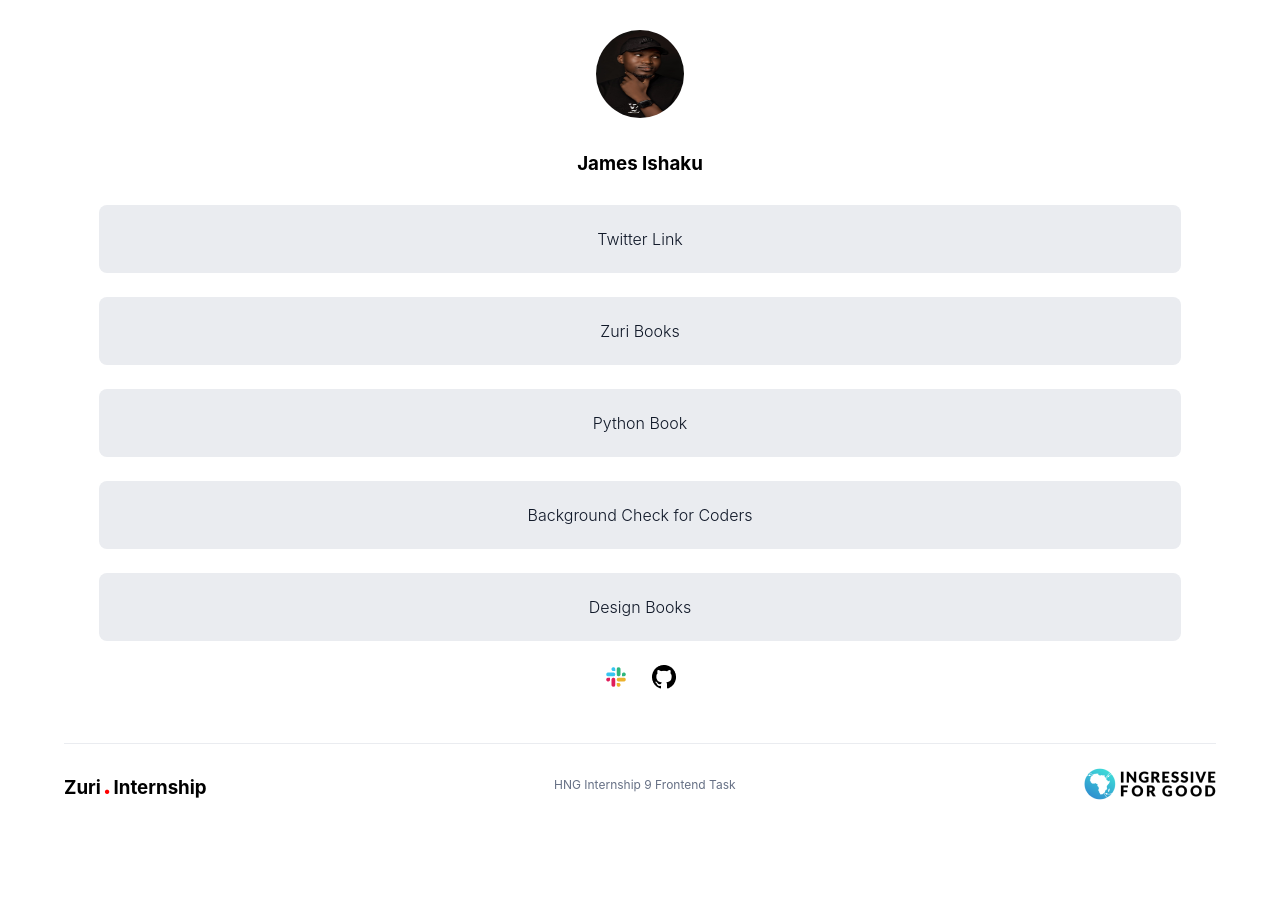
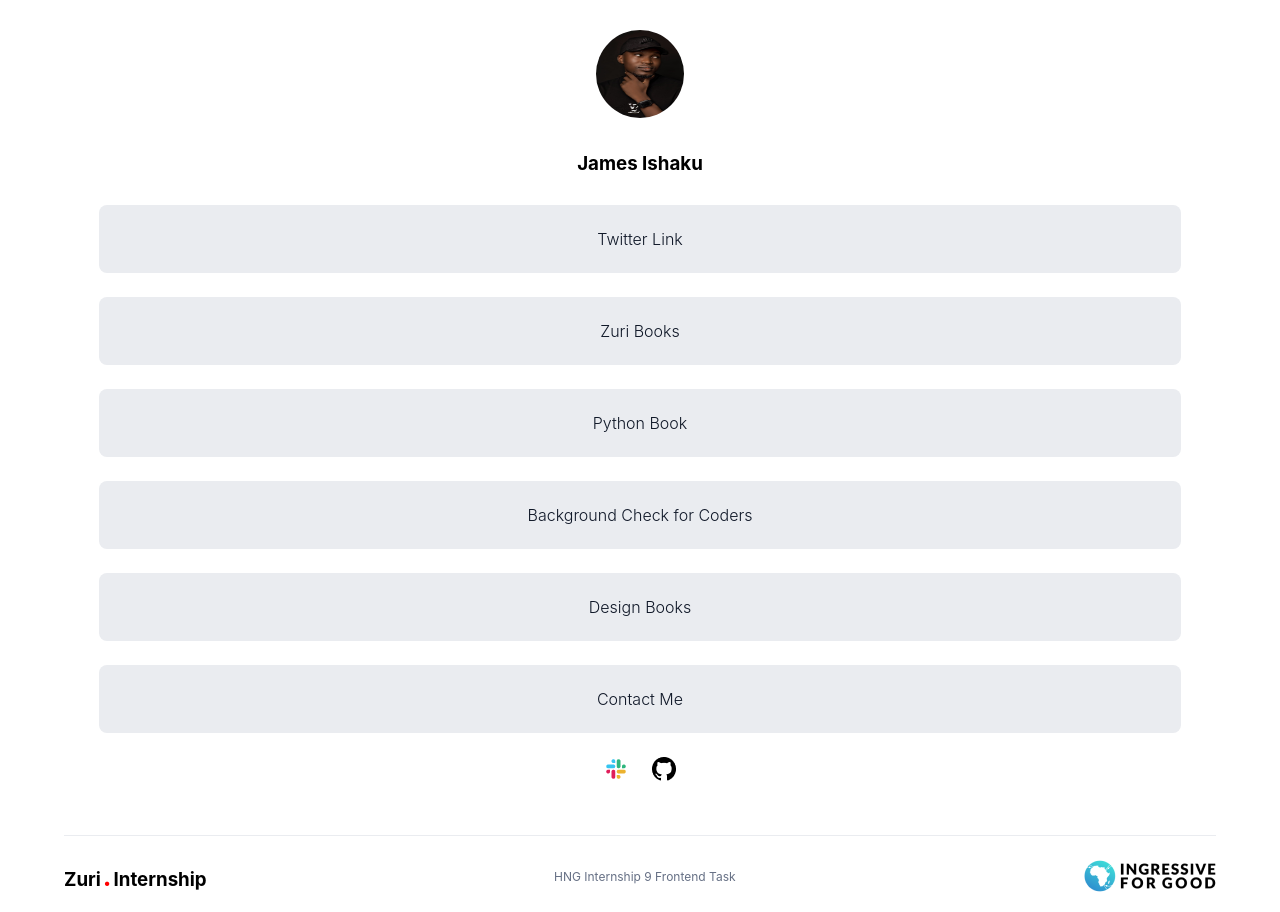
Before and after one commit to Jamesishaku/HNGi-stage1, a React (Create React App) app: page /contact in a window 1280 px wide. Before the commit the page ends 820 px from the top, so only its background shows below. Built offline with nearby package versions, Linux system fonts and the light colour scheme.

Commit message:
Refactor the code to functional component

```diff
--- a/src/App.js
+++ b/src/App.js
@@ -1,30 +1,35 @@
 
 import './App.css';
+import Home from './components/Home';
+import Footer from './components/Footer';
 
 function App() {
   return (
     <div className="App">
-      <header className="profile">
+      {/* <header className="profile">
         <img src={require('./images/photo.JPG')} alt="James Ishaku" id="profile__img"/>
         <h3 id="twitter">James Ishaku</h3>
         <p id="slack">js_nerd</p>
-      </header>
-      <main>
+      </header> */}
+      {/* <main>
           <div><a href="https://twitter.com/js_nerd">Twitter Link</a></div>
           <div><a href="https://books.zuri.team" id="books">Zuri Books</a></div>
           <div><a href="https://books.zuri.team/python-for-beginners?ref_id=js_nerd" id="book__python">Python Book</a></div>
           <div><a href="https://background.zuri.team" id="pitch">Background Check for Coders</a></div>
           <div><a href="https://books.zuri.team/design-rules" id="book__design">Design Books</a></div>
+          <div><a href="#" id="contact">Contact Me</a></div>
       </main>
       <section className="social-section">
       <img src={require("./images/slack.png")} alt="slack icon"/>
       <img src={require("./images/github.png")} alt="github icon"/>
-      </section>
-      <footer>
+      </section> */}
+      {/* <footer>
         <h3>Zuri<span className="red">.</span>Internship</h3>
         <p>HNG Internship 9 Frontend Task</p>
         <img src={require("./images/I4G.png")} alt="I4G logo"/>
-      </footer>
+      </footer> */}
+      <Home />
+      <Footer />
     </div>
   );
 }
--- /dev/null
+++ b/src/components/Footer.js
@@ -0,0 +1,10 @@
+
+export default function Footer () {
+    return (
+        <footer>
+        <h3>Zuri<span className="red">.</span>Internship</h3>
+        <p>HNG Internship 9 Frontend Task</p>
+        <img src={require("../images/I4G.png")} alt="I4G logo"/>
+      </footer>
+    )
+}
--- /dev/null
+++ b/src/components/Header.js
@@ -0,0 +1,9 @@
+export default function Header() {
+    return (
+      <header className="profile">
+        <img src={require('../images/photo.JPG')} alt="James Ishaku" id="profile__img"/>
+        <h3 id="twitter">James Ishaku</h3>
+        <p id="slack">js_nerd</p>
+      </header>
+    )
+}
--- /dev/null
+++ b/src/components/Home.js
@@ -0,0 +1,20 @@
+import Header from "./Header"
+export default function Home() {
+    return (
+        <>
+            <Header/>
+            <main>
+            <div><a href="https://twitter.com/js_nerd">Twitter Link</a></div>
+            <div><a href="https://books.zuri.team" id="books">Zuri Books</a></div>
+            <div><a href="https://books.zuri.team/python-for-beginners?ref_id=js_nerd" id="book__python">Python Book</a></div>
+            <div><a href="https://background.zuri.team" id="pitch">Background Check for Coders</a></div>
+            <div><a href="https://books.zuri.team/design-rules" id="book__design">Design Books</a></div>
+            <div><a href="" id="contact">Contact Me</a></div>
+            </main>
+            <section className="social-section">
+            <img src={require("../images/slack.png")} alt="slack icon"/>
+            <img src={require("../images/github.png")} alt="github icon"/>
+            </section>
+        </>
+    )
+}
--- a/src/index.js
+++ b/src/index.js
@@ -1,7 +1,6 @@
 import React from 'react';
 import ReactDOM from 'react-dom/client';
 import App from './App';
-import reportWebVitals from './reportWebVitals';
 
 const root = ReactDOM.createRoot(document.getElementById('root'));
 root.render(
@@ -9,8 +8,3 @@ root.render(
     <App />
   </React.StrictMode>
 );
-
-// If you want to start measuring performance in your app, pass a function
-// to log results (for example: reportWebVitals(console.log))
-// or send to an analytics endpoint. Learn more: https://bit.ly/CRA-vitals
-reportWebVitals();
--- a/src/reportWebVitals.js
+++ /dev/null
@@ -1,13 +0,0 @@
-const reportWebVitals = onPerfEntry => {
-  if (onPerfEntry && onPerfEntry instanceof Function) {
-    import('web-vitals').then(({ getCLS, getFID, getFCP, getLCP, getTTFB }) => {
-      getCLS(onPerfEntry);
-      getFID(onPerfEntry);
-      getFCP(onPerfEntry);
-      getLCP(onPerfEntry);
-      getTTFB(onPerfEntry);
-    });
-  }
-};
-
-export default reportWebVitals;
```
Also changed, not shown: src/setupTests.js (deleted, +0 -5 lines), src/components/Contact.js (added), 1 other file (tests, documents, lock files or other folders).
